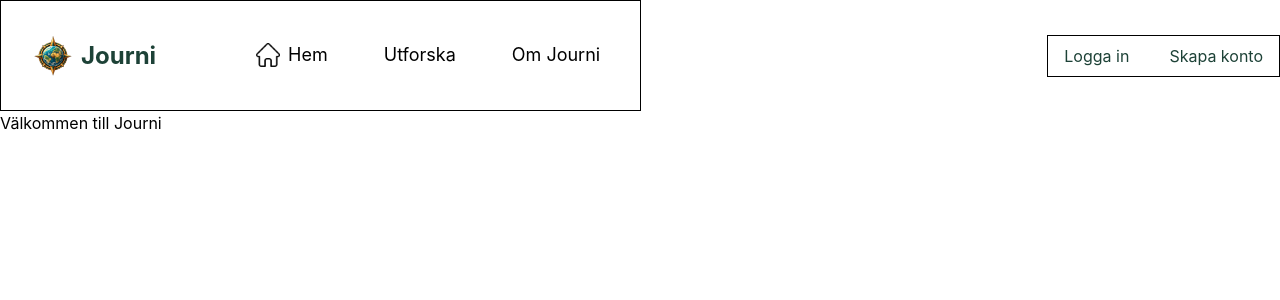
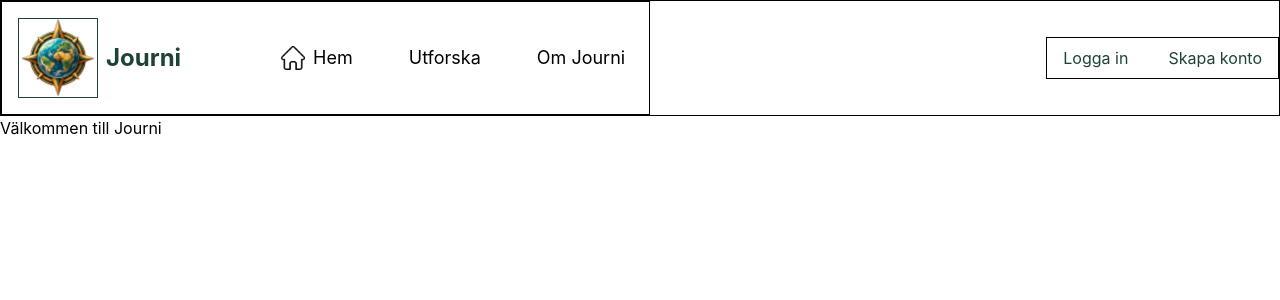
Before and after one commit to SODA-2026/journi, a React (Vite) app in the folder frontend/: page / in a window 1280 px wide. Shown: the top 300 px of the page. Built offline with nearby package versions, Linux system fonts and the light colour scheme; no server answers.

Commit message:
frontpage development

```diff
--- a/frontend/src/shared/NavBar.tsx
+++ b/frontend/src/shared/NavBar.tsx
@@ -17,22 +17,22 @@ export function NavBar() {
     const [error, setError] = useState("");
     return (
         <header className="">
-            <nav className="flex items-center justify-between">
-                <div className="flex justify-between border p-4">
+            <nav className="flex items-center justify-between border">
+                <div className="flex justify-between border">
                     <Link to="/" className="text-2xl font-bold text-[#1d4237] flex items-center p-4 gap-2">
-                        <img src={logo} alt="Journi-logo" className="w-10 h-10" />
+                        <img src={logo} alt="Journi-logo" className="w-20 h-20 border" />
                         Journi
                     </Link>
                     <div className="ml-15 flex gap-10 items-center p-4 text-lg">
-                        <Link to="/" className="flex group items-center border-b border-transparent gap-2 p-2 hover:border-current hover:text-amber-600 overflow-hidden">
+                        <Link to="/" className="flex group items-center border-b border-transparent gap-2 p-2 hover:border-current hover:text-amber-600">
                             <img src={home} className="absolute w-6 h-6 group-hover:opacity-0" />
                             <img src={homeColored} className="opacity-0 w-6 h-6 group-hover:opacity-100" />
                             Hem
                         </Link>
-                        <Link to="" className="border-b border-transparent p-2 hover:border-current">
+                        <Link to="" className="border-b border-transparent p-2 hover:border-current hover:text-amber-600">
                             Utforska
                         </Link>
-                        <Link to="" className="border-b border-transparent p-2 hover:border-current">
+                        <Link to="" className="border-b border-transparent p-2 hover:border-current hover:text-amber-600">
                             Om Journi
                         </Link>
                     </div>
```
